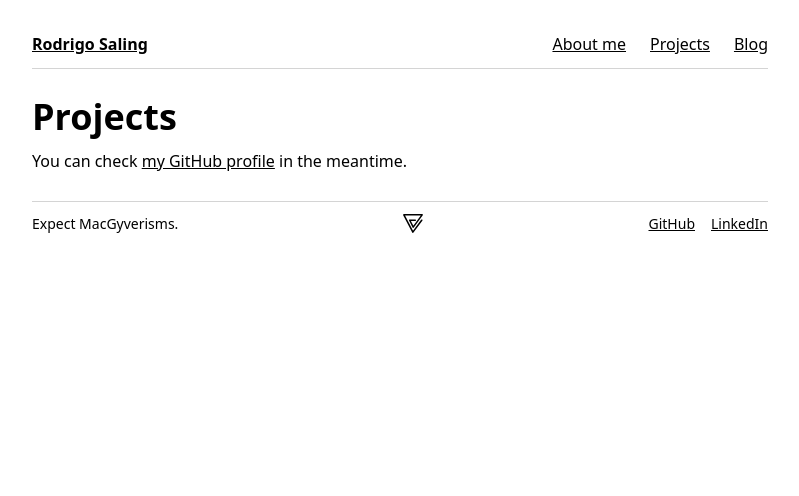
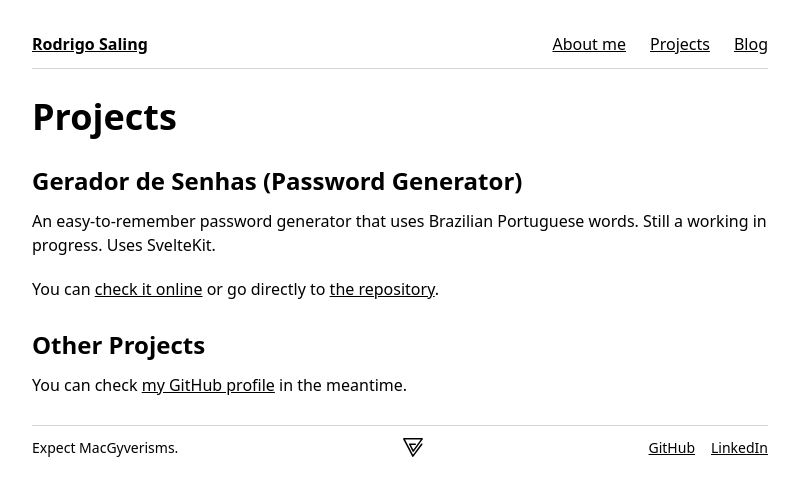
Before and after one commit to rodrigosaling/rodrigosaling.com, a Gatsby site: page /projects in a window 1280 px wide. Shown: the whole page, without its empty margins (240-1039 px from the left). Built offline with nearby package versions, Linux system fonts and the light colour scheme; Gatsby itself is replaced by a stand-in of ours; some packages are replaced by stand-ins of ours.

Commit message:
adds Gerador de Senhas as one of my projects

```diff
--- a/src/pages/projects.tsx
+++ b/src/pages/projects.tsx
@@ -1,14 +1,31 @@
 import * as React from 'react';
 import type { HeadFC, PageProps } from 'gatsby';
-import { Link } from 'gatsby';
 import Template from '../templates/template';
 import { HeadingOne } from '../components/heading-one';
+import { HeadingTwo } from '../components/heading-two';
 
 const ProjectsPage: React.FC<PageProps> = () => {
   return (
     <Template>
-      <>
       <HeadingOne>Projects</HeadingOne>
+
+      <HeadingTwo>Gerador de Senhas (Password Generator)</HeadingTwo>
+
+      <p>
+        An easy-to-remember password generator that uses Brazilian Portuguese
+        words. Still a working in progress. Uses SvelteKit.
+      </p>
+      <p>
+        You can{' '}
+        <a href="https://gerador-senhas.rodrigosaling.com/">check it online</a>{' '}
+        or go directly to{' '}
+        <a href="https://github.com/rodrigosaling/gerador-senhas">
+          the repository
+        </a>
+        .
+      </p>
+
+      <HeadingTwo>Other Projects</HeadingTwo>
       <p>
         You can check{' '}
         <a
@@ -19,7 +36,6 @@ const ProjectsPage: React.FC<PageProps> = () => {
         </a>{' '}
         in the meantime.
       </p>
-      </>
     </Template>
   );
 };
```
Lines whose indentation alone changed are shown as unchanged.
